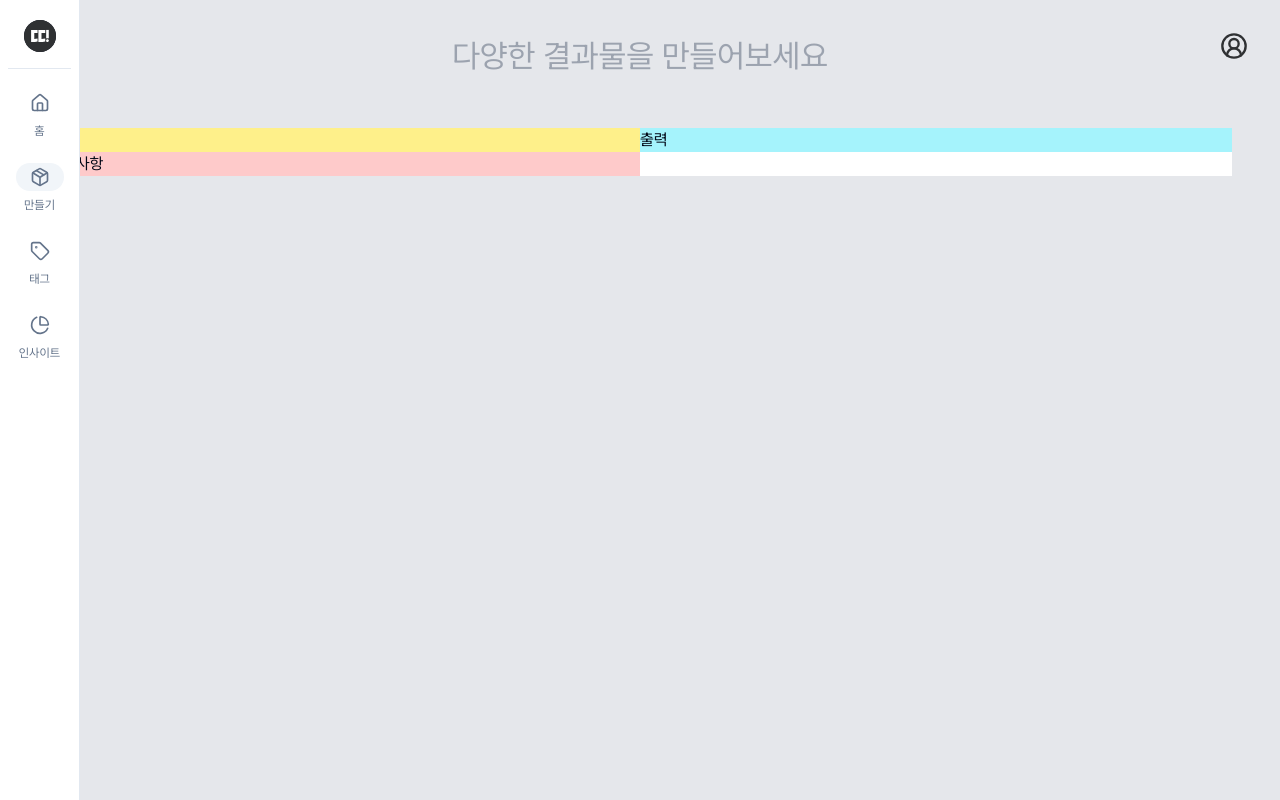
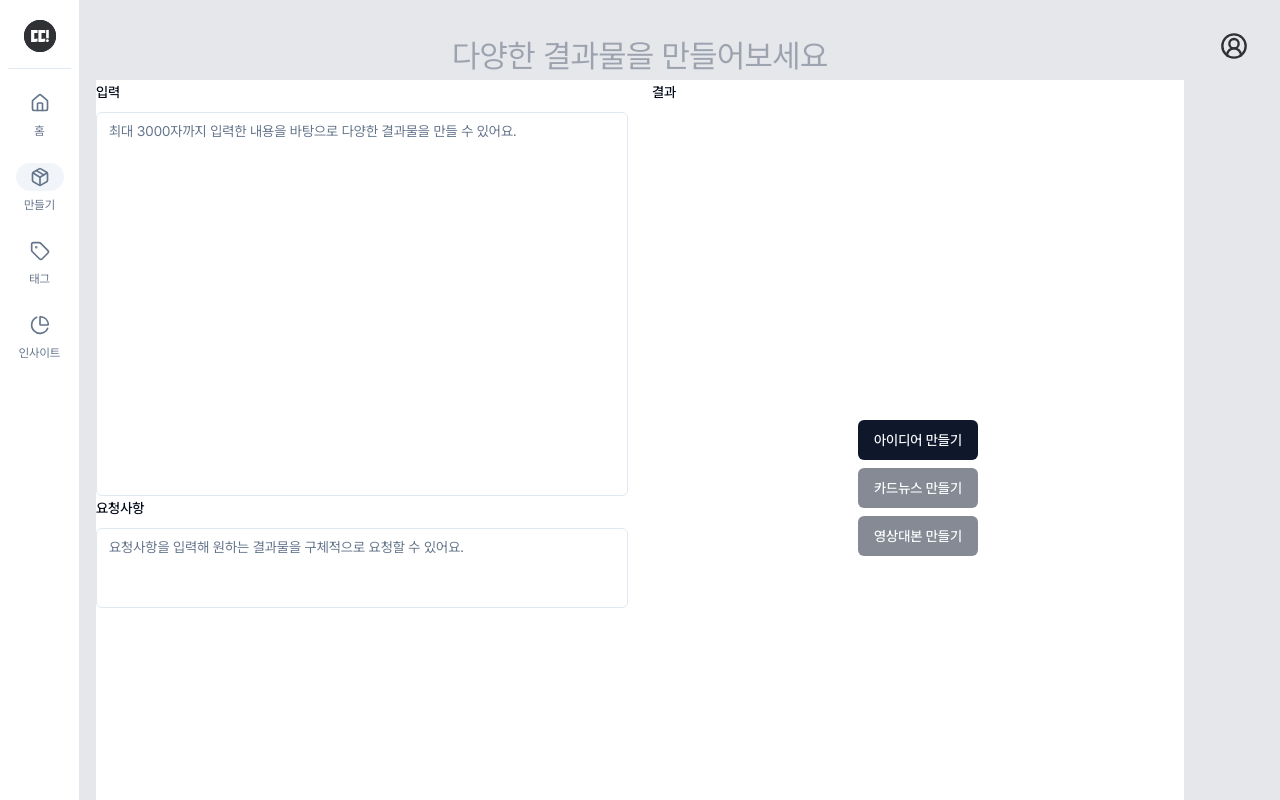
Before and after one commit to jihyundev/tting-front, a Next.js app: page /idea/create in a window 1280 px wide. Built offline with nearby package versions, Linux system fonts and the light colour scheme; no server answers.

Commit message:
feat: add basic idea creation form

```diff
--- /dev/null
+++ b/src/app/idea/create/layout.tsx
@@ -0,0 +1,9 @@
+export default function CreateLayout({ children }: {
+    children: React.ReactNode
+}) {
+    return (
+        <section className="w-full h-full">
+            {children}
+        </section>
+    )
+}
--- a/src/app/idea/create/page.tsx
+++ b/src/app/idea/create/page.tsx
@@ -1,4 +1,5 @@
 import {Typography} from "@/components/typography";
+import {IdeaCreateForm} from "@/components/idea-create-form";
 
 export default function CreatePage() {
     return (
@@ -6,13 +7,7 @@ export default function CreatePage() {
             <header className="w-full sticky top-0 flex justify-center items-center text-center">
                 <Typography variant="subtitle1">다양한 결과물을 만들어보세요</Typography>
             </header>
-            <div className="flex justify-center m-12 bg-white">
-                <div className="w-full h-full bg-grey-300">
-                    <div className="bg-yellow-200">입력</div>
-                    <div className="bg-red-200">요청사항</div>
-                </div>
-                <div className="w-full h-full bg-cyan-200">출력</div>
-            </div>
+            <IdeaCreateForm />
         </>
     )
 }
--- /dev/null
+++ b/src/components/idea-create-form.tsx
@@ -0,0 +1,101 @@
+'use client'
+
+import { zodResolver } from "@hookform/resolvers/zod"
+import { useForm } from "react-hook-form"
+import { z } from "zod"
+
+import { Button } from "@/components/ui/button"
+import {
+    Form,
+    FormControl,
+    FormField,
+    FormItem,
+    FormLabel,
+    FormMessage,
+} from "@/components/ui/form"
+import { Textarea } from "@/components/ui/textarea"
+import { Label } from "@/components/ui/label";
+
+const FormSchema = z.object({
+    baseInput: z
+        .string()
+        .min(5, {
+            message: "최소 5자 이상 입력해주세요.",
+        })
+        .max(3000, {
+            message: "입력 내용이 3000자를 초과했어요. 내용을 나눠서 입력해주세요.",
+        }),
+    instruction: z
+        .string()
+        .max(150, {
+            message: "요청사항이 너무 많으면 원하는 결과에서 벗어날 수 있어요.",
+        })
+        .optional()
+})
+
+export const IdeaCreateForm = () => {
+    const form = useForm<z.infer<typeof FormSchema>>({
+        resolver: zodResolver(FormSchema),
+    })
+
+    function onSubmit(data: z.infer<typeof FormSchema>) {
+        console.log(`onSubmit!`)
+        console.log(data)
+        // TODO: 아이디어 생성 로직, 로딩 추가 필요
+    }
+
+    return (
+        <div className="w-full h-full">
+            <Form {...form}>
+                <form onSubmit={form.handleSubmit(onSubmit)} className="h-full flex justify-center mx-24 bg-white gap-6">
+                    <div className="flex-1 bg-grey-300">
+                        <FormField
+                            control={form.control}
+                            name="baseInput"
+                            render={({ field }) => (
+                                <FormItem>
+                                    <FormLabel>입력</FormLabel>
+                                    <FormControl>
+                                        <Textarea
+                                            placeholder="최대 3000자까지 입력한 내용을 바탕으로 다양한 결과물을 만들 수 있어요."
+                                            className="resize-none min-h-96 h-full"
+                                            {...field}
+                                        />
+                                    </FormControl>
+                                    <FormMessage />
+                                </FormItem>
+                            )}
+                        />
+                        <FormField
+                            control={form.control}
+                            name="instruction"
+                            render={({ field }) => (
+                                <FormItem>
+                                    <FormLabel>요청사항</FormLabel>
+                                    <FormControl>
+                                        <Textarea
+                                            placeholder="요청사항을 입력해 원하는 결과물을 구체적으로 요청할 수 있어요."
+                                            className="resize-none h-20"
+                                            {...field}
+                                        />
+                                    </FormControl>
+                                    <FormMessage />
+                                </FormItem>
+                            )}
+                        />
+                    </div>
+                    <div className="flex-1">
+                        <div>
+                            <Label>결과</Label>
+                        </div>
+                        <div className="flex flex-col justify-center items-center gap-2 h-full">
+                            <Button type="submit">아이디어 만들기</Button>
+                            <Button disabled={true}>카드뉴스 만들기</Button>
+                            <Button disabled={true}>영상대본 만들기</Button>
+                        </div>
+                    </div>
+                </form>
+            </Form>
+        </div>
+    )
+}
```
